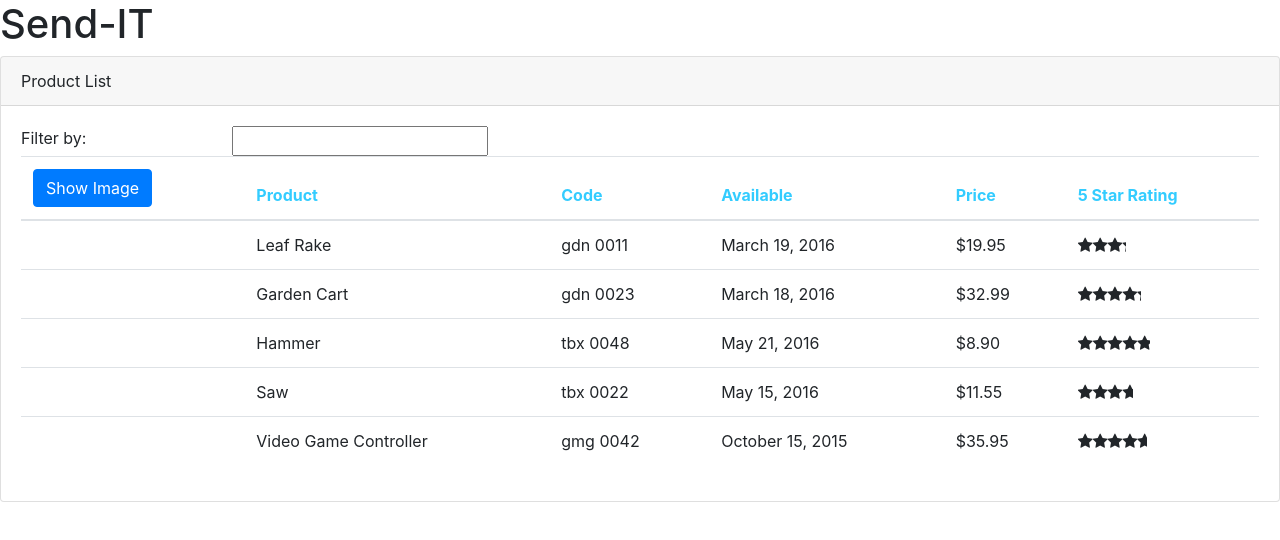
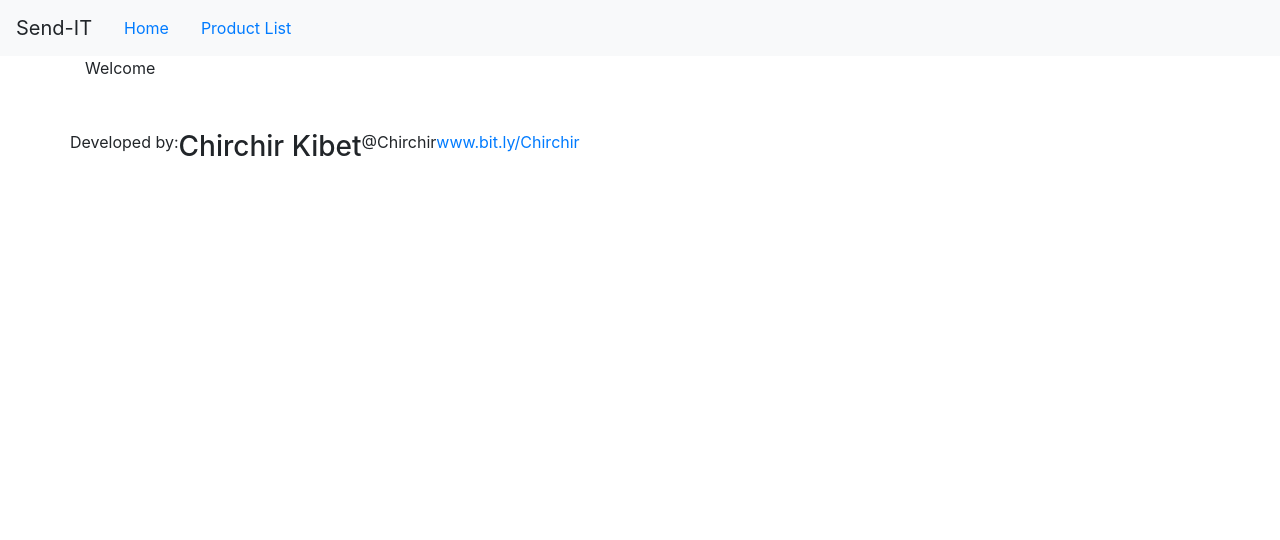
Before and after one commit to Kibetchirchir/sendit-ng, an Angular app: page /welcome in a window 1280 px wide. Before the commit this address led to /. Shown: the top 540 px of the page. Built offline with nearby package versions, Linux system fonts and the light colour scheme.

Commit message:
Learn(routing): routing
- call routing
- implement routing

[learned]

```diff
--- a/src/app/app.component.ts
+++ b/src/app/app.component.ts
@@ -2,9 +2,18 @@ import { Component } from '@angular/core';
 
 @Component({
   selector: 'app-root',
-  template: `<div><h1> {{ pageTittle }}</h1>
-  <pm-products></pm-products>
-  </div>`
+  template: `
+  <nav class='navbar navbar-expand navbar-light bg-light'>
+  <a class='navbar-brand'>{{ pageTittle }}</a>
+  <ul class='nav nav-pills'>
+     <li><a class='nav-link' [routerLink]="['/welcome']">Home</a></li>
+     <li><a class='nav-link' [routerLink]="['/products']">Product List</a></li>
+  </ul>
+  </nav>
+  <div class='container'>
+      <router-outlet></router-outlet>
+  </div>
+  `
 })
 export class AppComponent {
   pageTittle: string = 'Send-IT'
--- /dev/null
+++ b/src/app/home/welcome.component.html
@@ -0,0 +1,21 @@
+<div class="panel panel-primary">
+    <div class="panel-heading">
+        {{pageTitle}}
+    </div>
+    <div class="panel-body"  >
+        <div class="row" >
+            <img src=""
+                 class="img-responsive center-block"
+                 style="max-height:300px;padding-bottom:50px"/>
+        </div>
+        <div class="row"  >
+            <div class="text-center">Developed by:</div>
+            <h3 class="text-center">Chirchir Kibet</h3>
+
+            <div class="text-center">@Chirchir</div>
+            <div class="text-center">
+                <a href="http://www.bit.ly/chirchir">www.bit.ly/Chirchir</a>
+            </div>
+        </div>
+    </div>
+</div>
--- /dev/null
+++ b/src/app/home/welcome.component.ts
@@ -0,0 +1,8 @@
+import { Component } from '@angular/core';
+
+@Component({
+    templateUrl: './welcome.component.html'
+})
+export class WelcomeComponent {
+    public pageTitle: string = 'Welcome';
+}
--- a/src/app/products/prduct-list.component.ts
+++ b/src/app/products/prduct-list.component.ts
@@ -4,7 +4,7 @@ import { ProductService } from './product.service';
 
 
 @Component({
-    selector: 'pm-products',
+    // selector: 'pm-products',
     templateUrl: './product-list.component.html',
     styleUrls: ['./products-list.component.css']
 })
--- /dev/null
+++ b/src/app/products/product-detail.component.html
@@ -0,0 +1,5 @@
+<div class='card' *ngIf='product'>
+  <div class='card-header'>
+    {{ pageTitle +': ' + product.productName}}
+  </div>
+</div>
--- /dev/null
+++ b/src/app/products/product-detail.component.ts
@@ -0,0 +1,15 @@
+import { Component, OnInit } from '@angular/core';
+
+@Component({
+  selector: 'app-product-detail',
+  templateUrl: './product-detail.component.html',
+  styleUrls: ['./product-detail.component.css']
+})
+export class ProductDetailComponent implements OnInit {
+
+  constructor() { }
+
+  ngOnInit() {
+  }
+
+}
```
Also changed, not shown: src/app/app.module.ts (+15 -2 lines), src/app/products/product-detail.component.css (added), src/assets/images/logo.png (added), 1 other file (tests, documents, lock files or other folders).
